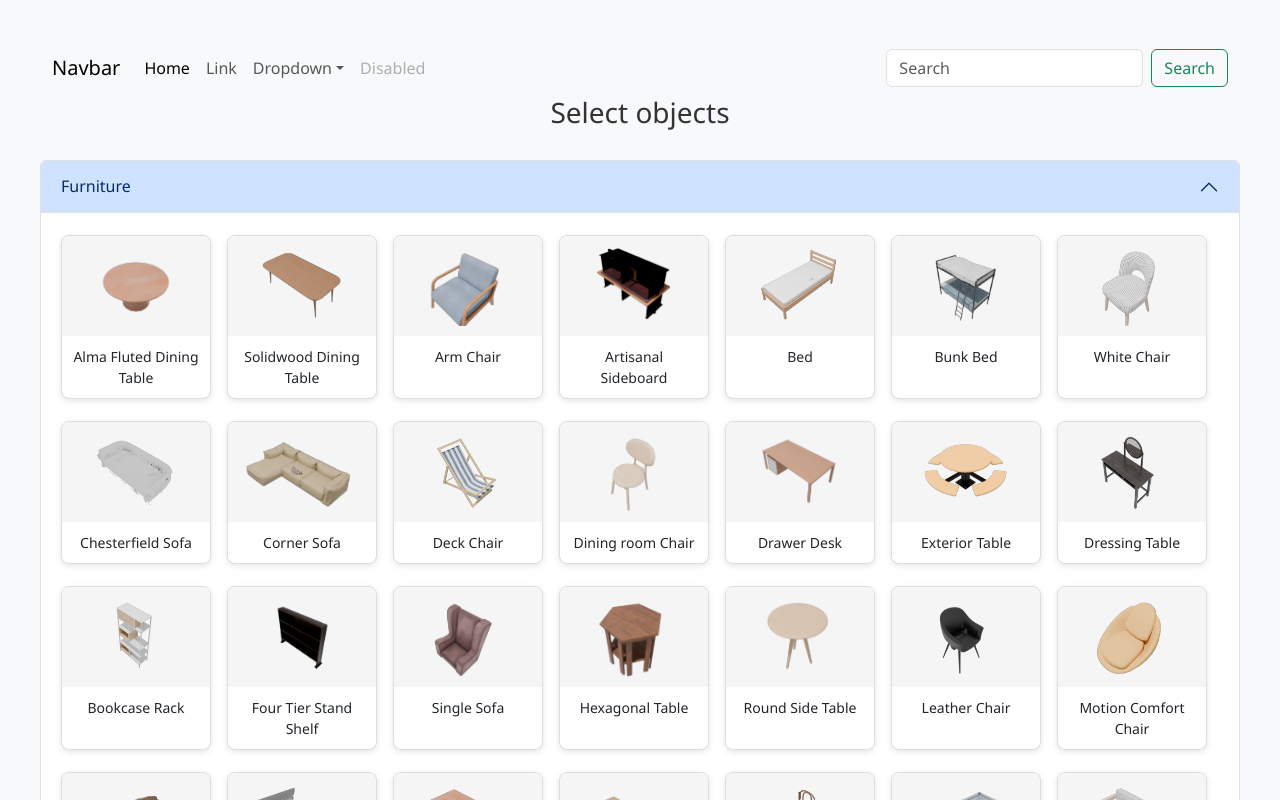
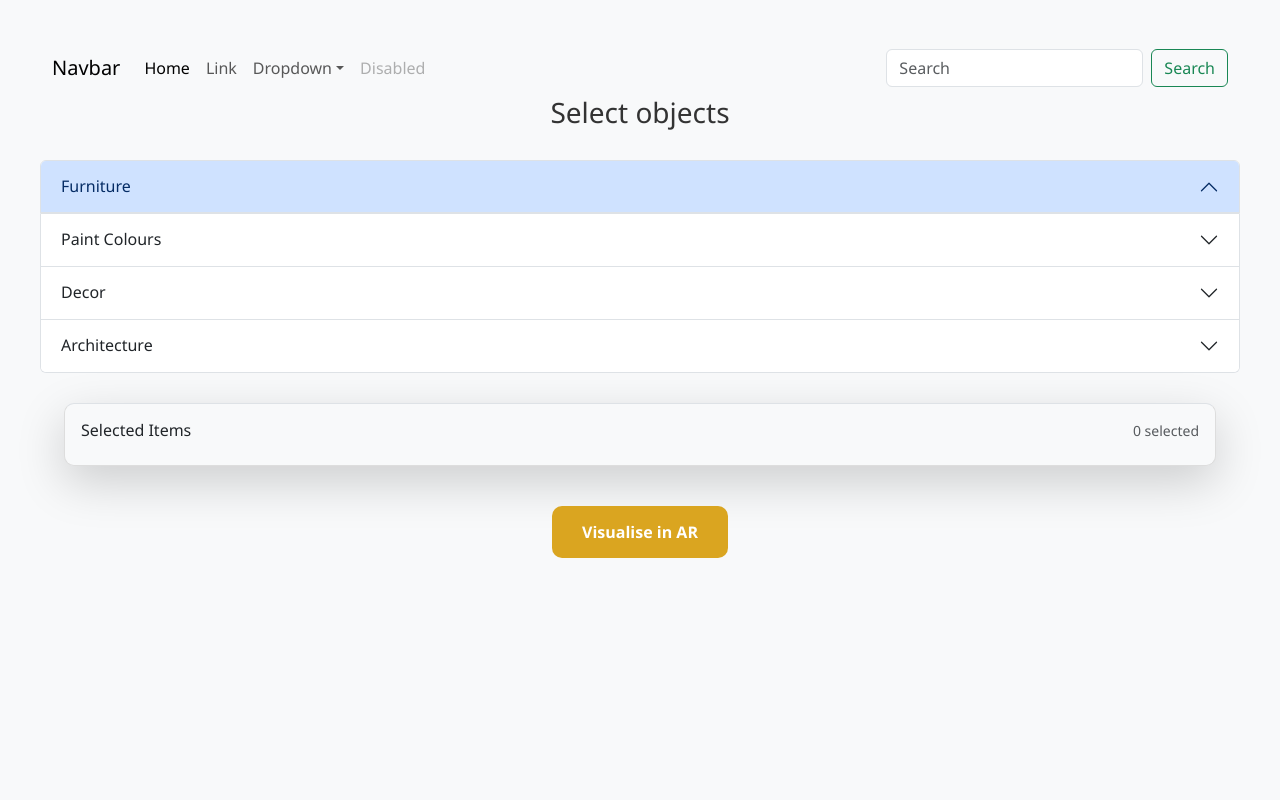
Before and after one commit to SA0806/practice_IITISOC, a React (Create React App) app: page / in a window 1280 px wide. Shown: the top 800 px of the page. Built offline with nearby package versions, Linux system fonts and the light colour scheme.

Commit message:
Update Accordion.js

```diff
--- a/src/components/Accordion.js
+++ b/src/components/Accordion.js
@@ -30,7 +30,7 @@ const Accordion = ({ selectedObjects, toggleObjectSelection }) => {
     </h2>
     <div
       id="collapseOne"
-      className="accordion-collapse collapse show"
+      className="accordion-collapse collapse"
       data-bs-parent="#accordionExample"
     >
       {/* <div className="accordion-body">
```
